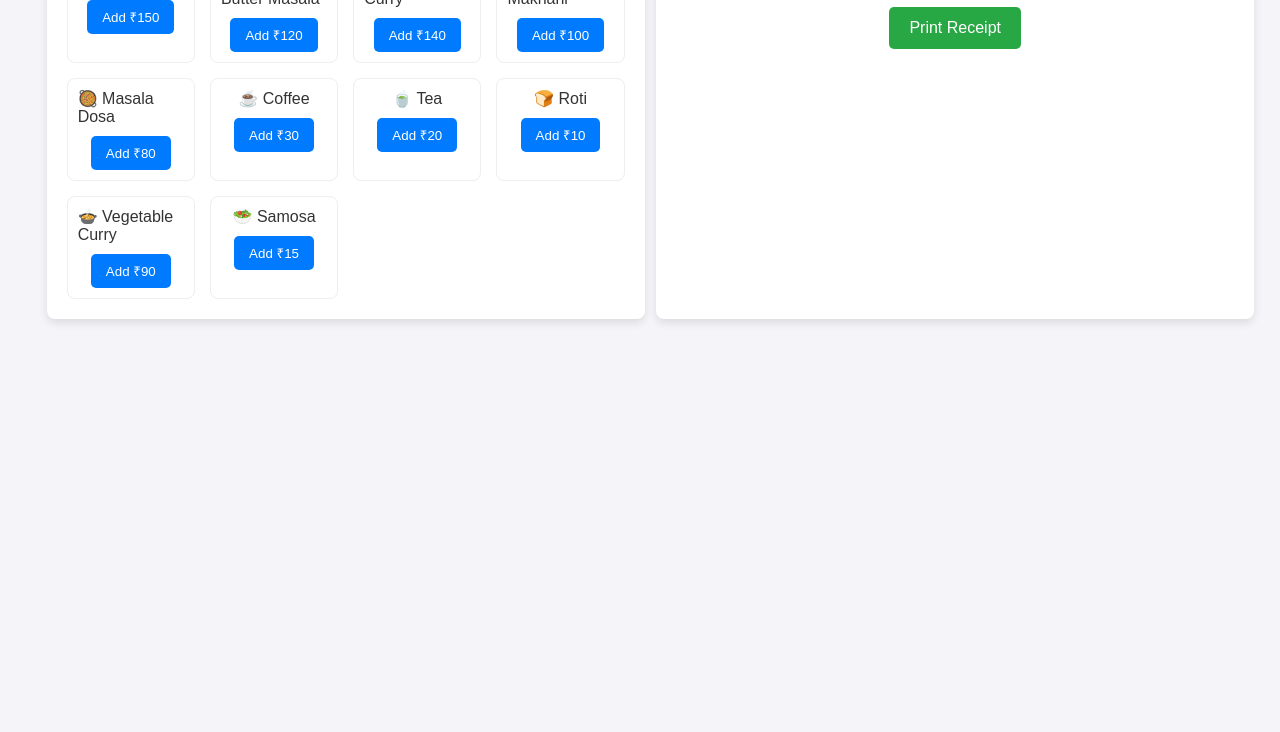
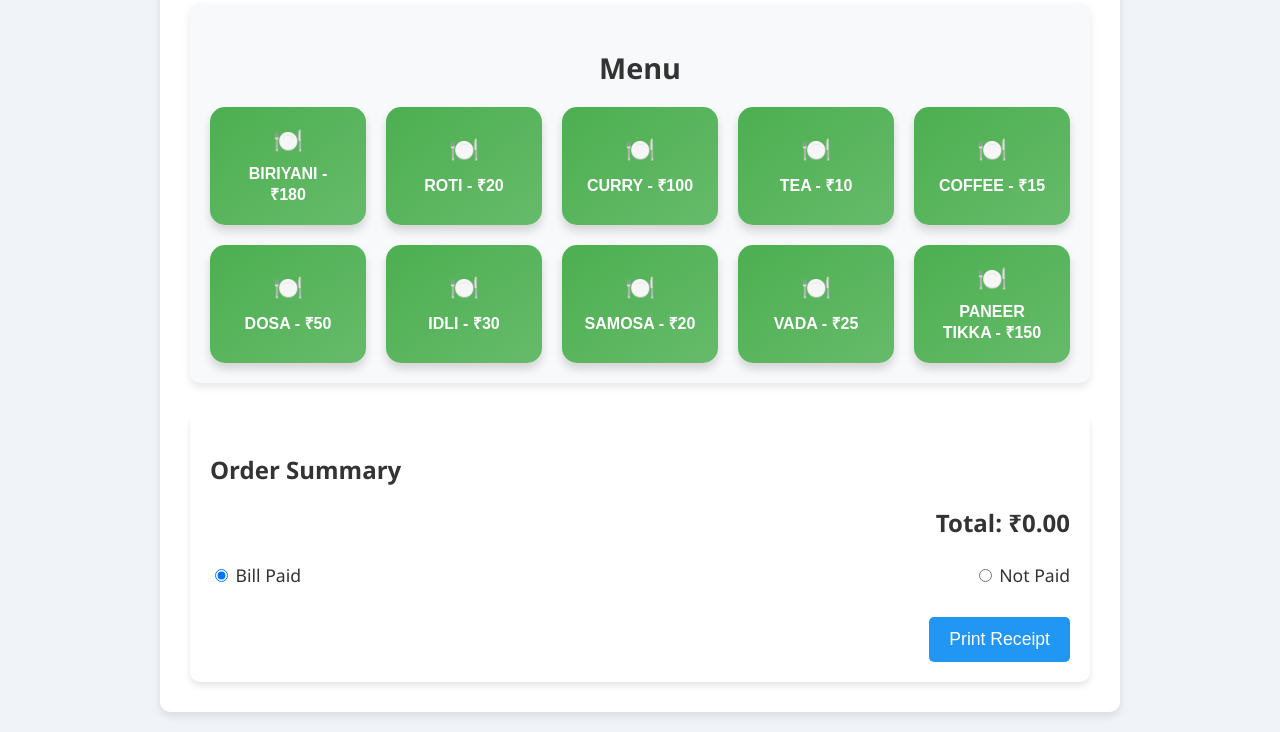
Before and after one commit to Godsonsaji12/pos-system, a plain HTML site: page index.html in a window 1280 px wide. Shown: the part 148-880 px from the top of the page. Before the commit the page ends 800 px from the top, so only its background shows below. Drawn offline with Linux system fonts and the light colour scheme.

Commit message:
Updated Files

```diff
--- a/index.html
+++ b/index.html
@@ -8,59 +8,59 @@
   </head>
   <body>
     <div class="container">
-      <
+      <h1>Restaurant POS System</h1>
+
+      <!-- Menu Section -->
       <div class="menu">
         <h2>Menu</h2>
-        <div class="menu-items">
-          <div class="item">
-            <span>🍛 Biryani</span>
-            <button onclick="addToOrder('Biryani', 150)">Add ₹150</button>
-          </div>
-          <div class="item">
-            <span>🍲 Paneer Butter Masala</span>
-            <button onclick="addToOrder('Paneer Butter Masala', 120)">
-              Add ₹120
-            </button>
-          </div>
-          <div class="item">
-            <span>🍖 Chicken Curry</span>
-            <button onclick="addToOrder('Chicken Curry', 140)">Add ₹140</button>
-          </div>
-          <div class="item">
-            <span>🍛 Dal Makhani</span>
-            <button onclick="addToOrder('Dal Makhani', 100)">Add ₹100</button>
-          </div>
-          <div class="item">
-            <span>🥘 Masala Dosa</span>
-            <button onclick="addToOrder('Masala Dosa', 80)">Add ₹80</button>
-          </div>
-          <div class="item">
-            <span>☕ Coffee</span>
-            <button onclick="addToOrder('Coffee', 30)">Add ₹30</button>
-          </div>
-          <div class="item">
-            <span>🍵 Tea</span>
-            <button onclick="addToOrder('Tea', 20)">Add ₹20</button>
-          </div>
-          <div class="item">
-            <span>🍞 Roti</span>
-            <button onclick="addToOrder('Roti', 10)">Add ₹10</button>
-          </div>
-          <div class="item">
-            <span>🍲 Vegetable Curry</span>
-            <button onclick="addToOrder('Vegetable Curry', 90)">Add ₹90</button>
-          </div>
-          <div class="item">
-            <span>🥗 Samosa</span>
-            <button onclick="addToOrder('Samosa', 15)">Add ₹15</button>
-          </div>
+        <div class="menu-grid">
+          <button onclick="addToOrder('Biriyani', 180)">Biriyani - ₹180</button>
+          <button onclick="addToOrder('Roti', 20)">Roti - ₹20</button>
+          <button onclick="addToOrder('Curry', 100)">Curry - ₹100</button>
+          <button onclick="addToOrder('Tea', 10)">Tea - ₹10</button>
+          <button onclick="addToOrder('Coffee', 15)">Coffee - ₹15</button>
+          <button onclick="addToOrder('Dosa', 50)">Dosa - ₹50</button>
+          <button onclick="addToOrder('Idli', 30)">Idli - ₹30</button>
+          <button onclick="addToOrder('Samosa', 20)">Samosa - ₹20</button>
+          <button onclick="addToOrder('Vada', 25)">Vada - ₹25</button>
+          <button onclick="addToOrder('Paneer Tikka', 150)">
+            Paneer Tikka - ₹150
+          </button>
         </div>
       </div>
 
+      <!-- Order Summary Section -->
       <div class="order-summary">
         <h2>Order Summary</h2>
         <ul id="orderList"></ul>
         <p class="total">Total: ₹<span id="totalAmount">0.00</span></p>
+
+        <!-- Bill Paid / Not Paid Options -->
+        <div class="bill-paid-options">
+          <label>
+            <input
+              type="radio"
+              name="billStatus"
+              value="paid"
+              id="billPaidRadio"
+              checked
+              onclick="toggleBillStatus('paid')"
+            />
+            Bill Paid
+          </label>
+          <label>
+            <input
+              type="radio"
+              name="billStatus"
+              value="notPaid"
+              id="billNotPaidRadio"
+              onclick="toggleBillStatus('notPaid')"
+            />
+            Not Paid
+          </label>
+        </div>
+
+        <!-- Print Receipt Button -->
         <div class="print-section">
           <button onclick="printReceipt()">Print Receipt</button>
         </div>
--- a/script.js
+++ b/script.js
@@ -1,5 +1,6 @@
 let order = [];
 let totalAmount = 0;
+let isBillPaid = true; // Default to bill paid
 
 function addToOrder(item, price) {
   const existingItem = order.find((orderItem) => orderItem.item === item);
@@ -41,53 +42,51 @@ function updateOrderSummary() {
         <button onclick="decreaseQuantity(${index})">−</button>
         <button onclick="increaseQuantity(${index})">+</button>
       </div>
-      <button class="remove-button" onclick="removeFromOrder(${index})">Remove</button>
     `;
     orderList.appendChild(li);
   });
   document.getElementById("totalAmount").textContent = totalAmount.toFixed(2);
 }
 
-function removeFromOrder(index) {
-  order.splice(index, 1);
-  updateOrderSummary();
+function toggleBillStatus(status) {
+  isBillPaid = status === "paid";
 }
 
 function printReceipt() {
   let printContent = `
     <style>
       body { font-family: Arial, sans-serif; color: #333; }
-      .receipt-header { text-align: center; font-size: 1.2em; margin-bottom: 20px; }
+      .receipt-header { text-align: center; font-size: 1.2em; font-weight: bold; }
       .receipt-items { width: 100%; border-collapse: collapse; }
-      .receipt-items th, .receipt-items td { padding: 8px; border-bottom: 1px solid #eee; }
-      .receipt-total { text-align: right; font-size: 1.1em; font-weight: bold; margin-top: 15px; }
-      .thank-you { text-align: center; margin-top: 20px; font-size: 1em; color: #555; }
+      .receipt-items th, .receipt-items td { padding: 8px; border-bottom: 1px solid #e0e0e0; }
+      .receipt-total { text-align: right; font-size: 1.1em; font-weight: bold; }
+      .thank-you { text-align: center; color: #888; }
+      .bill-paid-status { color: #4CAF50; text-align: center; }
+      .bill-not-paid-status { color: #F44336; text-align: center; }
     </style>
-    <div class="receipt-header">
-      <h2>Restaurant POS</h2>
-      <p>Date: ${new Date().toLocaleDateString()} - Time: ${new Date().toLocaleTimeString()}</p>
-    </div>
-    <table class="receipt-items">
-      <thead>
-        <tr><th>Item</th><th>Qty</th><th>Subtotal</th></tr>
-      </thead>
-      <tbody>
+    <div class="receipt-header">Restaurant POS</div>
+    <div class="receipt-items">
+      <table>
+        <thead><tr><th>Item</th><th>Qty</th><th>Subtotal</th></tr></thead>
+        <tbody>
   `;
   order.forEach(({ item, quantity, subtotal }) => {
-    printContent += `
-      <tr><td>${item}</td><td>${quantity}</td><td>₹${subtotal.toFixed(
+    printContent += `<tr><td>${item}</td><td>${quantity}</td><td>₹${subtotal.toFixed(
       2
-    )}</td></tr>
-    `;
+    )}</td></tr>`;
   });
   printContent += `
-      </tbody>
-    </table>
+        </tbody>
+      </table>
+    </div>
     <p class="receipt-total">Total: ₹${totalAmount.toFixed(2)}</p>
+    <p class="${isBillPaid ? "bill-paid-status" : "bill-not-paid-status"}">${
+    isBillPaid ? "Bill Paid" : "Not Paid"
+  }</p>
     <div class="thank-you">Thank you for dining with us!</div>
   `;
 
-  const printWindow = window.open("", "_blank", "width=600, height=400");
+  const printWindow = window.open("", "_blank", "width=600,height=400");
   printWindow.document.write(printContent);
   printWindow.document.close();
   printWindow.print();
--- a/styles.css
+++ b/styles.css
@@ -1,162 +1,248 @@
-/* Base Styling */
+/* General Styling */
 body {
-  font-family: "Arial", sans-serif;
+  font-family: "Segoe UI", Tahoma, Geneva, Verdana, sans-serif;
+  background-color: #f0f4f8;
   margin: 0;
-  padding: 0;
-  background-color: #f4f4f9;
+  padding: 20px;
   color: #333;
 }
-h2 {
-  color: #333;
-}
+
 .container {
-  display: flex;
-  justify-content: space-around;
-  padding: 20px;
-  flex-wrap: wrap;
+  max-width: 900px;
+  margin: auto;
+  background-color: #fff;
+  border-radius: 10px;
+  padding: 30px;
+  box-shadow: 0 4px 8px rgba(0, 0, 0, 0.1);
 }
 
-/* Menu Section */
+h1 {
+  text-align: center;
+  font-size: 2.5em;
+  margin-bottom: 20px;
+  color: #4caf50;
+}
+
+h2 {
+  font-size: 1.5em;
+  color: #333;
+  margin-bottom: 15px;
+}
+
+/* Menu Styling */
 .menu {
-  width: 45%;
-  background: #fff;
-  border-radius: 8px;
-  box-shadow: 0px 4px 8px rgba(0, 0, 0, 0.1);
+  background: #f8f9fa;
   padding: 20px;
-  margin-bottom: 20px;
+  border-radius: 10px;
+  margin-bottom: 30px;
+  box-shadow: 0 4px 8px rgba(0, 0, 0, 0.1);
 }
+
 .menu h2 {
-  font-size: 1.5em;
+  color: #333;
+  font-size: 1.8em;
   margin-bottom: 20px;
   text-align: center;
-}
-.menu-items {
-  display: grid;
-  grid-template-columns: repeat(auto-fit, minmax(120px, 1fr));
-  gap: 15px;
+  font-weight: 600;
 }
 
-.item {
-  display: flex;
-  flex-direction: column;
-  align-items: center;
-  padding: 10px;
-  border: 1px solid #eee;
-  border-radius: 8px;
-  transition: box-shadow 0.3s ease;
+/* Menu Grid Styling */
+.menu-grid {
+  display: grid;
+  grid-template-columns: repeat(auto-fit, minmax(130px, 1fr));
+  gap: 20px;
 }
-.item:hover {
-  box-shadow: 0 4px 8px rgba(0, 0, 0, 0.15);
+
+/* Menu Item Card */
+.menu-grid button {
+  position: relative;
+  padding: 20px;
+  font-size: 1em;
+  background: linear-gradient(145deg, #4caf50, #66bb6a);
+  color: white;
+  border: none;
+  border-radius: 15px;
+  text-align: center;
+  font-weight: bold;
+  text-transform: uppercase;
+  cursor: pointer;
+  transition: transform 0.3s, box-shadow 0.3s;
+  box-shadow: 0 6px 10px rgba(0, 0, 0, 0.15);
 }
-.item span {
+
+/* Hover Effect */
+.menu-grid button:hover {
+  transform: translateY(-6px) scale(1.03);
+  box-shadow: 0 10px 15px rgba(0, 0, 0, 0.2);
+  background: linear-gradient(145deg, #66bb6a, #4caf50);
+}
+
+/* Button Focus Effect */
+.menu-grid button:focus {
+  outline: 2px solid #4caf50;
+  outline-offset: 4px;
+}
+
+/* Icon for Menu Items (Optional) */
+.menu-grid button::before {
+  content: "🍽️";
+  font-size: 1.5em;
+  display: block;
   margin-bottom: 10px;
 }
-.item button {
-  padding: 8px 15px;
-  border: none;
-  background-color: #007bff;
-  color: #fff;
-  border-radius: 5px;
-  cursor: pointer;
-  transition: background-color 0.3s ease;
+
+/* Menu Button Hover Label Effect */
+.menu-grid button span {
+  display: block;
+  font-size: 0.9em;
+  background: rgba(0, 0, 0, 0.2);
+  border-radius: 10px;
+  padding: 5px 10px;
+  margin-top: 10px;
+  transition: background 0.3s;
 }
-.item button:hover {
-  background-color: #0056b3;
+
+.menu-grid button:hover span {
+  background: rgba(0, 0, 0, 0.3);
 }
 
 /* Order Summary Section */
 .order-summary {
-  width: 45%;
-  background: #fff;
-  border-radius: 8px;
-  box-shadow: 0px 4px 8px rgba(0, 0, 0, 0.1);
+  background-color: #fff;
   padding: 20px;
-  margin-bottom: 20px;
+  border-radius: 10px;
+  box-shadow: 0 4px 6px rgba(0, 0, 0, 0.1);
 }
-.order-summary h2 {
-  font-size: 1.5em;
-  margin-bottom: 20px;
-  text-align: center;
-}
-#orderList {
+
+.order-summary ul {
   list-style-type: none;
   padding: 0;
 }
-#orderList li {
+
+.order-summary li {
+  font-size: 1.1em;
+  padding: 8px 0;
+  border-bottom: 1px solid #f0f0f0;
+}
+
+.total {
+  font-size: 1.5em;
+  font-weight: bold;
+  text-align: right;
+  margin-top: 20px;
+  color: #333;
+}
+
+.bill-paid-options {
+  margin-top: 20px;
   display: flex;
   justify-content: space-between;
-  align-items: center;
-  padding: 8px 0;
-  border-bottom: 1px solid #eee;
 }
-#orderList li:last-child {
-  border-bottom: none;
+
+.bill-paid-options label {
+  font-size: 1.1em;
+  color: #333;
 }
-.quantity-controls {
-  display: flex;
-  align-items: center;
+
+.print-section {
+  text-align: right;
+  margin-top: 30px;
 }
-.quantity-controls button {
-  background-color: #ffc107;
-  color: #333;
-  border: none;
-  padding: 4px 10px;
-  margin: 0 5px;
-  cursor: pointer;
-  border-radius: 5px;
-}
-.remove-button {
-  padding: 4px 8px;
-  margin-left: 10px;
-  color: #fff;
-  background-color: #dc3545;
+
+.print-section button {
+  background-color: #2196f3;
+  color: white;
+  padding: 12px 20px;
+  font-size: 1.1em;
   border: none;
   border-radius: 5px;
   cursor: pointer;
-  font-size: 0.9em;
-  transition: background-color 0.3s ease;
+  transition: background-color 0.3s;
 }
-.remove-button:hover {
-  background-color: #c82333;
+
+.print-section button:hover {
+  background-color: #1976d2;
 }
-.total {
+
+.print-section button:active {
+  transform: translateY(1px);
+}
+
+/* Quantity Controls Styling */
+.quantity-controls {
+  display: inline-flex;
+  margin-left: 10px;
+}
+
+.quantity-controls button {
+  background-color: #00796b;
+  color: white;
+  font-size: 1.2em;
+  border: none;
+  padding: 10px;
+  width: 40px;
+  height: 40px;
+  border-radius: 50%;
+  transition: background-color 0.3s, transform 0.2s;
+  cursor: pointer;
+  margin: 0 5px;
+}
+
+.quantity-controls button:hover {
+  background-color: #004d40;
+  transform: scale(1.1);
+}
+
+.quantity-controls button:active {
+  transform: scale(0.95);
+}
+
+/* Receipt Styling */
+.receipt-header,
+.thank-you {
+  text-align: center;
   font-weight: bold;
+  color: #4caf50;
+}
+
+.receipt-items {
+  width: 100%;
+  border-collapse: collapse;
+}
+
+.receipt-items th,
+.receipt-items td {
+  padding: 12px;
+  border-bottom: 1px solid #f0f0f0;
+  text-align: left;
+}
+
+.receipt-items th {
+  background-color: #2196f3;
+  color: white;
+}
+
+.receipt-total {
+  text-align: right;
   font-size: 1.2em;
-  text-align: right;
+  font-weight: bold;
   margin-top: 20px;
 }
-.print-section {
+
+.bill-paid-status {
   text-align: center;
-  margin-top: 20px;
-}
-.print-section button {
-  padding: 12px 20px;
-  background-color: #28a745;
-  color: #fff;
-  border: none;
-  border-radius: 5px;
-  font-size: 1em;
-  cursor: pointer;
-  transition: background-color 0.3s ease;
-}
-.print-section button:hover {
-  background-color: #218838;
+  color: #4caf50;
+  font-weight: bold;
 }
 
-/* Responsive Design */
-@media (max-width: 768px) {
-  .container {
-    flex-direction: column;
-    align-items: center;
-  }
-  .menu,
-  .order-summary {
-    width: 90%;
-  }
-  .item button,
-  .print-section button,
-  .remove-button {
-    width: 100%;
-    padding: 10px;
-  }
+.bill-not-paid-status {
+  text-align: center;
+  color: #f44336;
+  font-weight: bold;
 }
+
+.thank-you {
+  color: #999;
+  font-size: 1.2em;
+  margin-top: 30px;
+}
```
